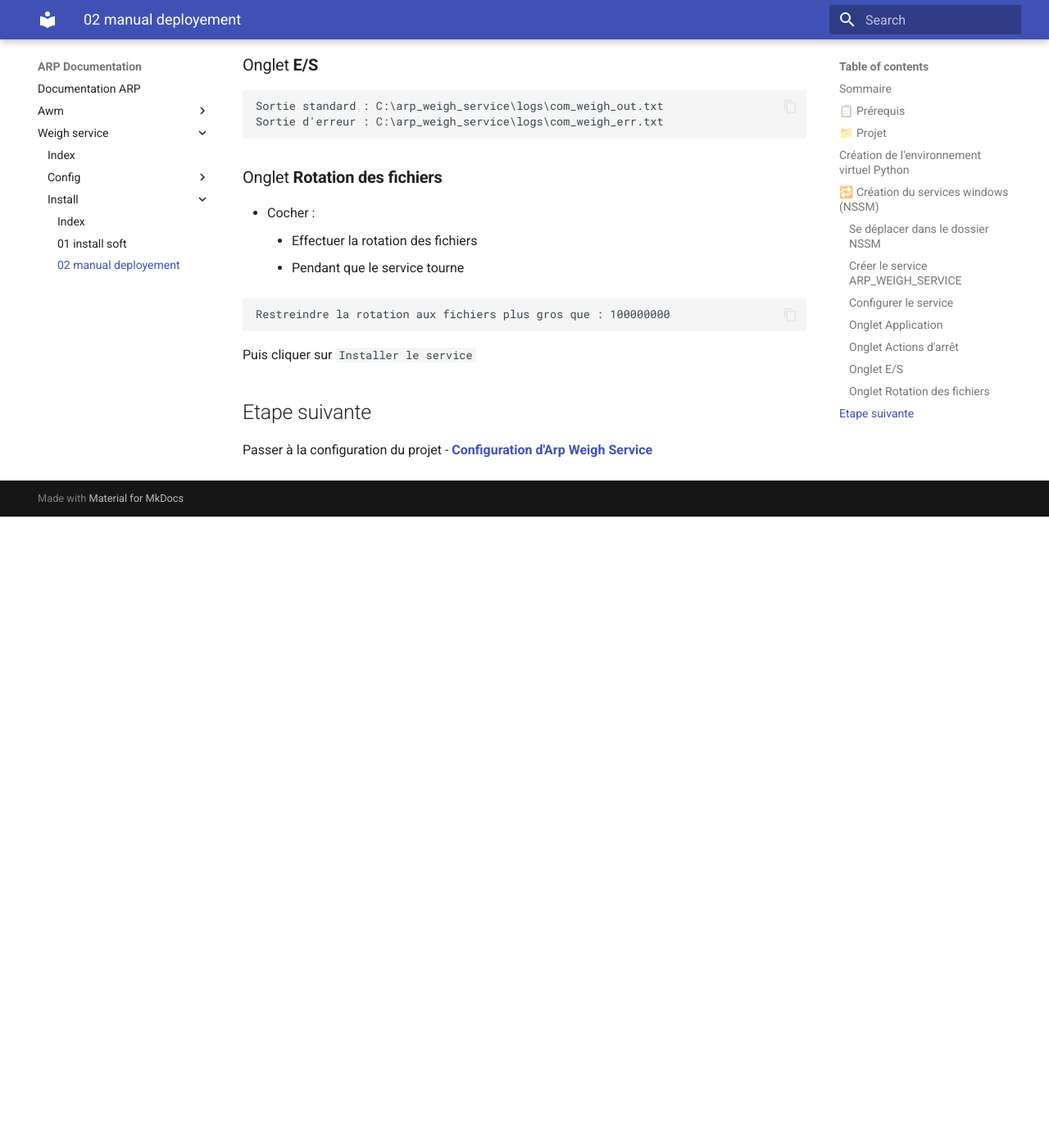
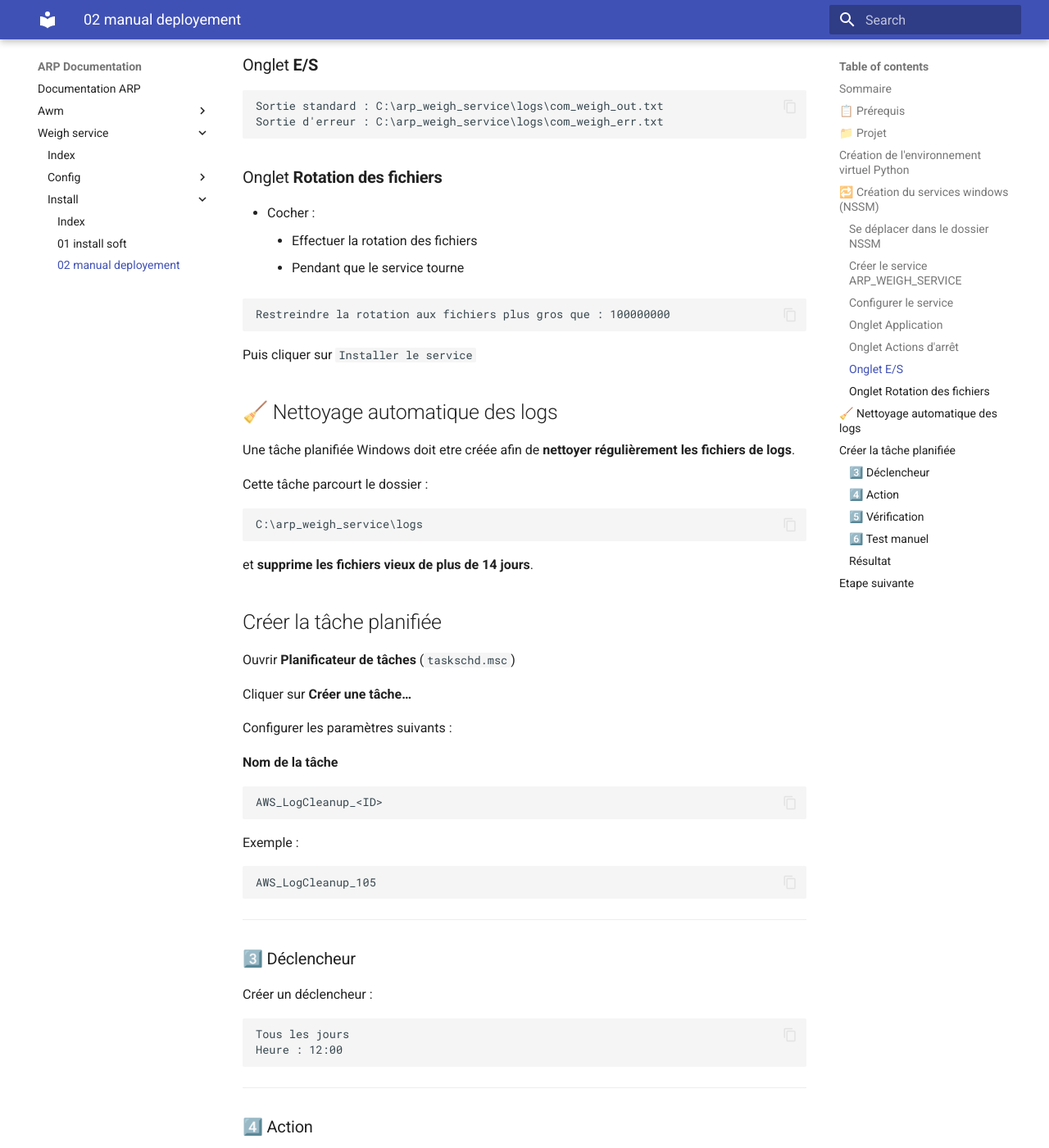
Before and after one commit to clementArp/doc, an MkDocs documentation site: the page built from doc/docs/weigh_service/install/_02_manual_deployement.md, in a window 1280 px wide and 1400 px high, scrolled down 2533 px. Shown: the whole window at 82% size. Built offline with MkDocs 1.6.1 and Material for MkDocs 9.7.7, drawn with Linux system fonts in a browser that asks for light colours; before the commit the page ends 3163 px from its top, so only the background shows below that; some of the changed text lies outside the part shown.

Commit message:
Added : AWS cleanup logs task

````diff
--- a/doc/docs/weigh_service/install/_02_manual_deployement.md
+++ b/doc/docs/weigh_service/install/_02_manual_deployement.md
@@ -138,6 +138,104 @@ Restreindre la rotation aux fichiers plus gros que : 100000000
 ```
 Puis cliquer sur `Installer le service`
 
+## 🧹 Nettoyage automatique des logs
+
+Une tâche planifiée Windows doit etre créée afin de **nettoyer régulièrement les fichiers de logs**.
+
+Cette tâche parcourt le dossier :
+
+```
+C:\arp_weigh_service\logs
+```
+
+et **supprime les fichiers vieux de plus de 14 jours**.
+
+## Créer la tâche planifiée
+
+Ouvrir **Planificateur de tâches** (`taskschd.msc`)
+
+Cliquer sur **Créer une tâche…**
+
+Configurer les paramètres suivants :
+
+**Nom de la tâche**
+
+```
+AWS_LogCleanup_<ID>
+```
+
+Exemple :
+
+```
+AWS_LogCleanup_105
+```
+
+---
+
+### 3️⃣ Déclencheur
+
+Créer un déclencheur :
+
+```
+Tous les jours
+Heure : 12:00
+```
+
+---
+
+### 4️⃣ Action
+
+Configurer l'action suivante :
+
+**Programme :**
+
+```
+powershell.exe
+```
+
+**Arguments :**
+
+```
+-ExecutionPolicy Bypass -File C:\arp_weigh_service\cleanup_logs.ps1
+```
+
+---
+
+### 5️⃣ Vérification
+
+Après création, la tâche doit apparaître dans :
+
+```
+Task Scheduler Library
+```
+
+et être dans l'état :
+
+```
+Ready
+```
+
+---
+
+### 6️⃣ Test manuel
+
+Le script peut être exécuté manuellement avec :
+
+```bash
+powershell -ExecutionPolicy Bypass -File C:\arp_weigh_service\cleanup_logs.ps1
+```
+
+---
+
+### Résultat
+
+Cette tâche permet de :
+
+- éviter un remplissage du disque
+- maintenir uniquement **14 jours d'historique**
+
+
+
 ## Etape suivante
 
 Passer à la configuration du projet
````
